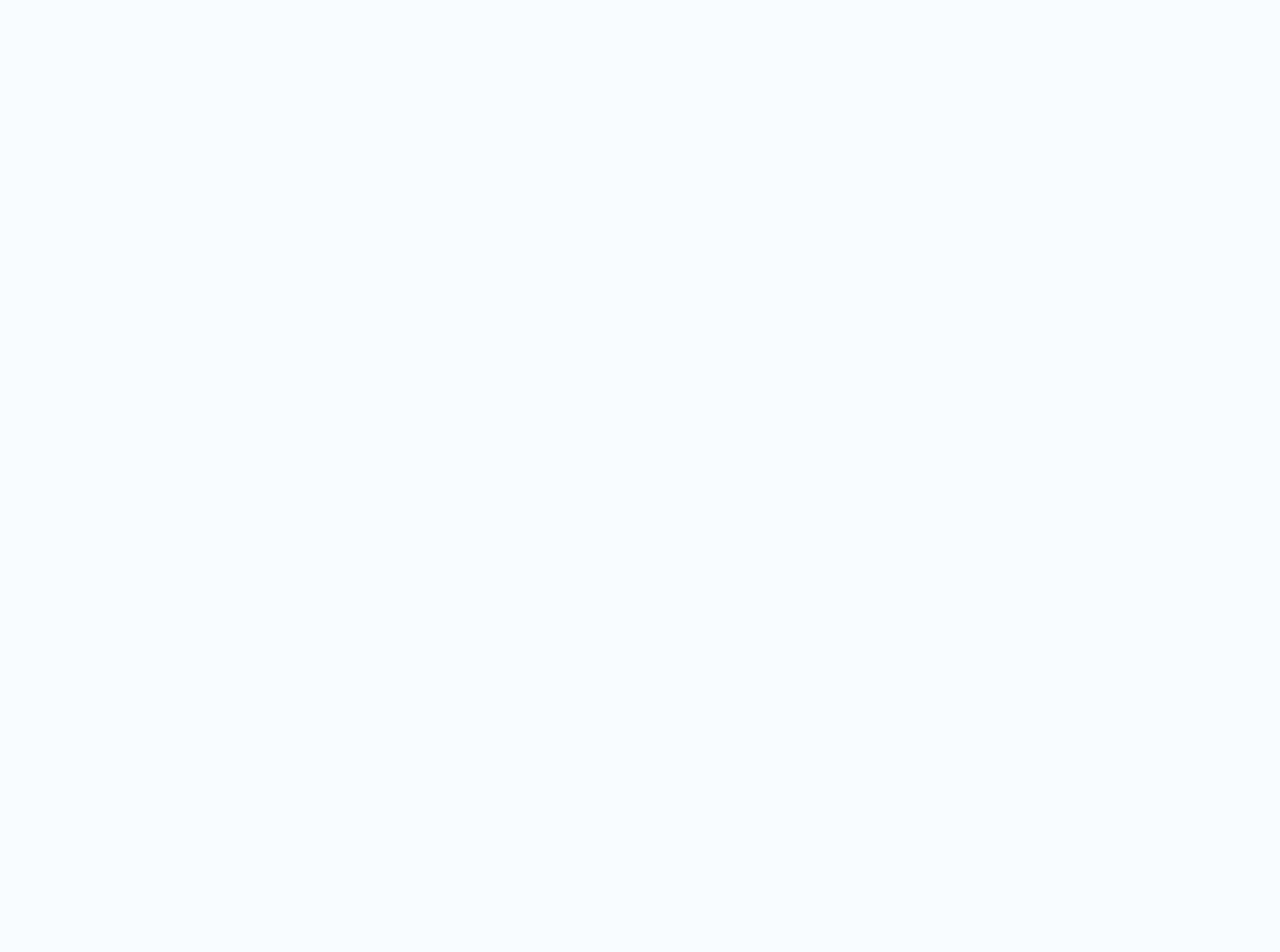
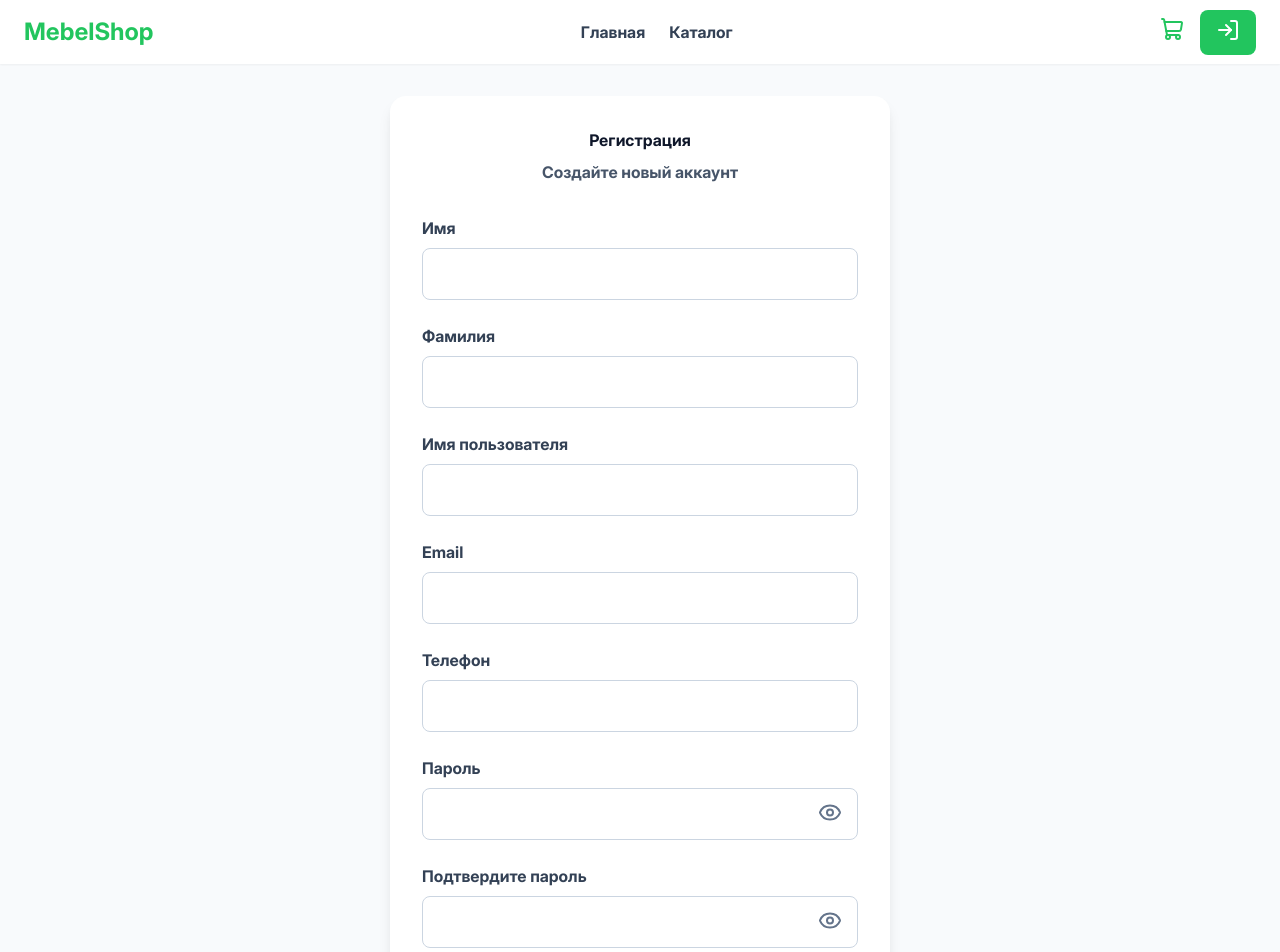
Before and after one commit to prositedeveloper/furniture-shop, a React (Vite) app in the folder frontend/: page /register in a window 1280 px wide. Before the commit this address had no page. Shown: the top 952 px of the page. Before the commit the page ends 800 px from the top, so only its background shows below. Built offline with nearby package versions, Linux system fonts and the light colour scheme.

Commit message:
Создал страницу регистрации и настроил стили

```diff
--- a/frontend/src/App.jsx
+++ b/frontend/src/App.jsx
@@ -4,6 +4,7 @@ import './App.css'
 import Layout from './components/Layout'
 import LoginPage from './pages/LoginPage'
 import { Toaster } from 'react-hot-toast';
+import RegisterPage from './pages/RegisterPage'
 
 function App() {
   return (
@@ -36,6 +37,7 @@ function App() {
       <Routes>
         <Route path='/' element={<Layout/>}>
           <Route path='login' element={<LoginPage />} />
+          <Route path='register' element={<RegisterPage />} />
         </Route>
       </Routes>
     </>
--- /dev/null
+++ b/frontend/src/pages/RegisterPage.jsx
@@ -0,0 +1,227 @@
+import { useState } from "react";
+import { Link, useNavigate } from "react-router-dom";
+import { useAuth } from "../context/AuthContext";
+import { Eye, EyeOff, UserPlus } from "lucide-react";
+import toast from "react-hot-toast";
+
+const RegisterPage = () => {
+  const [formData, setFormData] = useState({
+    first_name: "",
+    last_name: "",
+    email: "",
+    username: "",
+    phone: "",
+    password: "",
+    password2: "",
+  });
+  const [showPassword, setShowPassword] = useState(false);
+  const [showPassword2, setShowPassword2] = useState(false);
+  const { register, loading } = useAuth();
+  const navigate = useNavigate();
+
+  const handleChange = (e) => {
+    setFormData({ ...formData, [e.target.name]: e.target.value });
+  };
+
+  const handleSubmit = async (e) => {
+    e.preventDefault();
+
+    if (!formData.first_name.trim()) {
+      toast.error("Введите имя");
+      return false;
+    }
+
+    if (!formData.last_name.trim()) {
+      toast.error("Введите фамилию");
+      return false;
+    }
+
+    if (!formData.username.trim()) {
+      toast.error("Введите имя пользователя");
+      return false;
+    }
+
+    if (!formData.email.trim()) {
+      toast.error("Введите email");
+      return false;
+    }
+
+    if (!formData.phone.trim()) {
+      toast.error("Введите телефон");
+      return false;
+    }
+
+    if (!formData.password.trim()) {
+      toast.error("Введите пароль");
+      return false;
+    }
+
+    if (formData.password !== formData.password2) {
+      toast.error("Пароли не совпадают");
+      return false;
+    }
+
+    try {
+      await register(formData);
+      navigate("/login");
+    } catch (error) {
+      console.error("Registration failed:", error);
+      return false;
+    }
+  };
+
+  return (
+    <div className="auth-register-page">
+      <div className="auth-page-container">
+        <div className="auth-page-title">Регистрация</div>
+        <p className="auth-page-subtitle">Создайте новый аккаунт</p>
+
+        <form onSubmit={handleSubmit} className="auth-page-form">
+          <div className="auth-page-input-group">
+            <label htmlFor="first_name" className="auth-page-input-group-label">
+              Имя
+            </label>
+            <input
+              type="text"
+              id="first_name"
+              name="first_name"
+              value={formData.first_name}
+              onChange={handleChange}
+              className="auth-page-input-group-input"
+            />
+          </div>
+          <div className="auth-page-input-group">
+            <label htmlFor="last_name" className="auth-page-input-group-label">
+              Фамилия
+            </label>
+            <input
+              type="text"
+              id="last_name"
+              name="last_name"
+              value={formData.last_name}
+              onChange={handleChange}
+              className="auth-page-input-group-input"
+            />
+          </div>
+          <div className="auth-page-input-group">
+            <label htmlFor="username" className="auth-page-input-group-label">
+              Имя пользователя
+            </label>
+            <input
+              type="text"
+              id="username"
+              name="username"
+              value={formData.username}
+              onChange={handleChange}
+              className="auth-page-input-group-input"
+            />
+          </div>
+
+          <div className="auth-page-input-group">
+            <label htmlFor="email" className="auth-page-input-group-label">
+              Email
+            </label>
+            <input
+              type="email"
+              id="email"
+              name="email"
+              value={formData.email}
+              onChange={handleChange}
+              className="auth-page-input-group-input"
+            />
+          </div>
+
+          <div className="auth-page-input-group">
+            <label htmlFor="phone" className="auth-page-input-group-label">
+              Телефон
+            </label>
+            <input
+              type="tel"
+              id="phone"
+              name="phone"
+              value={formData.phone}
+              onChange={handleChange}
+              className="auth-page-input-group-input"
+            />
+          </div>
+
+          <div className="auth-page-input-group">
+            <label htmlFor="password" className="auth-page-input-group-label">
+              Пароль
+            </label>
+            <div className="auth-page-input-group-password">
+              <input
+                type={showPassword ? "text" : "password"}
+                id="password"
+                name="password"
+                value={formData.password}
+                onChange={handleChange}
+                className="auth-page-input-group-input"
+              />
+              <button
+                type="button"
+                onClick={() => setShowPassword(!showPassword)}
+                className="auth-page-input-group-password-toggle"
+              >
+                {showPassword ? (
+                  <EyeOff className="h-5 w-5" />
+                ) : (
+                  <Eye className="h-5 w-5" />
+                )}
+              </button>
+            </div>
+          </div>
+
+          <div className="auth-page-input-group">
+            <label htmlFor="password2" className="auth-page-input-group-label">
+              Подтвердите пароль
+            </label>
+            <div className="auth-page-input-group-password">
+              <input
+                type={showPassword ? "text" : "password"}
+                id="password2"
+                name="password2"
+                value={formData.password2}
+                onChange={handleChange}
+                className="auth-page-input-group-input"
+              />
+              <button
+                type="button"
+                onClick={() => setShowPassword(!showPassword2)}
+                className="auth-page-input-group-password-toggle"
+              >
+                {showPassword2 ? (
+                  <EyeOff className="h-5 w-5" />
+                ) : (
+                  <Eye className="h-5 w-5" />
+                )}
+              </button>
+            </div>
+          </div>
+
+          <button type="submit" disabled={loading} className="auth-page-btn">
+            {loading ? (
+              <div className="animate-spin rounded-full h-5 w-5 border-t-2 border-b-2 border-white"></div>
+            ) : (
+              <>
+                <UserPlus className="h-5 w-5" />
+                <span>Зарегистрироваться</span>
+              </>
+            )}
+          </button>
+        </form>
+
+        <div className="auth-page-footer">
+          <p>
+            Уже есть аккаунт?{" "}
+            <Link to="/login" className="auth-page-footer-link">
+              Войти
+            </Link>
+          </p>
+        </div>
+      </div>
+    </div>
+  );
+};
+
+export default RegisterPage;
--- a/frontend/src/styles/main.scss
+++ b/frontend/src/styles/main.scss
@@ -280,7 +280,7 @@
 
         &-container {
             width: 100%;
-            max-width: 400px;
+            max-width: 500px;
             background-color: vars.$white;
             border-radius: vars.$radius-xl;
             box-shadow: vars.$shadow-lg;
```
